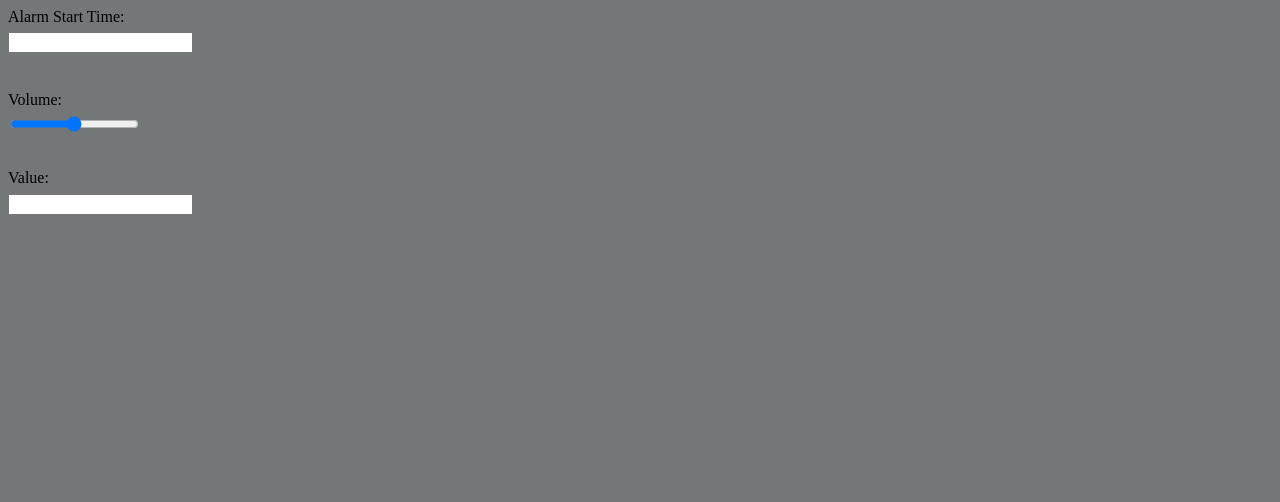
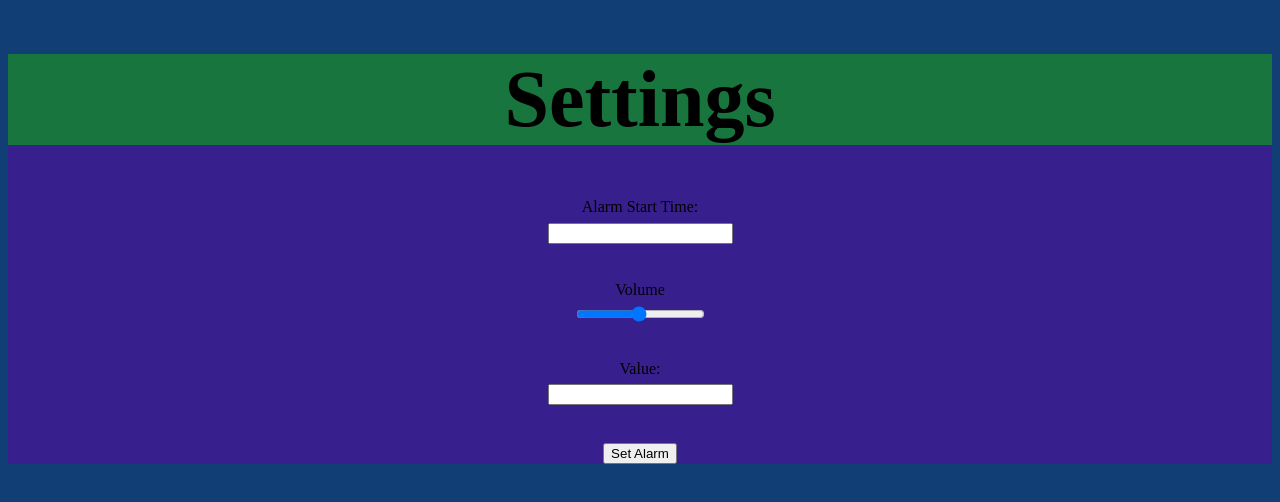
Before and after one commit to MarthaDix/Wakey-Wakey, a website: page Html/settings.html in a window 1280 px wide. Drawn offline with Linux system fonts and the light colour scheme.

Commit message:
More setting and css stuff

```diff
--- a/Html/index.css
+++ b/Html/index.css
@@ -1,10 +1,23 @@
 html {
-    background-color: #737777;
+    background-color: #113e75;
   }
 
 input{
-  display:block;
   margin-bottom: 3%;
   margin-top:.5%;
-  text-align: center;
 }
+h1{
+  text-align:center;
+  font-size:5em;
+  background-color: #19753e;
+}
+body{
+  background-color: #371f8e
+}
+.settingsContent{
+    display:flex;
+    flex-direction:column;
+    text-align:center;
+    margin-bottom:5%;
+    margin-top: 2%;
+}
--- a/Html/settings.html
+++ b/Html/settings.html
@@ -5,14 +5,27 @@
     <body>
         <header>
         </header>
-            Alarm Start Time:<input type="text" name="startTime">
-            Volume:
-            <div class="volume">
-                <input type="range" min="1" max="100" value="50" class="slider" id="myRange">
-            </div>
-            Value:
-            <div class="renamingAlarm">
-                <input type="text"id= "alertmName">
+            <h1>
+                Settings
+            </h1>
+            <div class="settingsContent">
+
+                Alarm Start Time:
+                <div id="startTime">
+                    <input type="text" name="startTime">
+                </div>
+                Volume
+                <div id="volumeSlider">
+                    <input type="range" min="1" max="100" value="50" class="slider" id="myRange">
+                </div>
+                Value:
+                <div id="renamingAlarmInput">
+                    <input type="text"id= "alertmName">
+                </div>
+
+                <div id="setAlarmBtn">
+                    <button type="button"> Set Alarm</button>
+                </div>
             </div>
         <footer>
         </footer>
```
